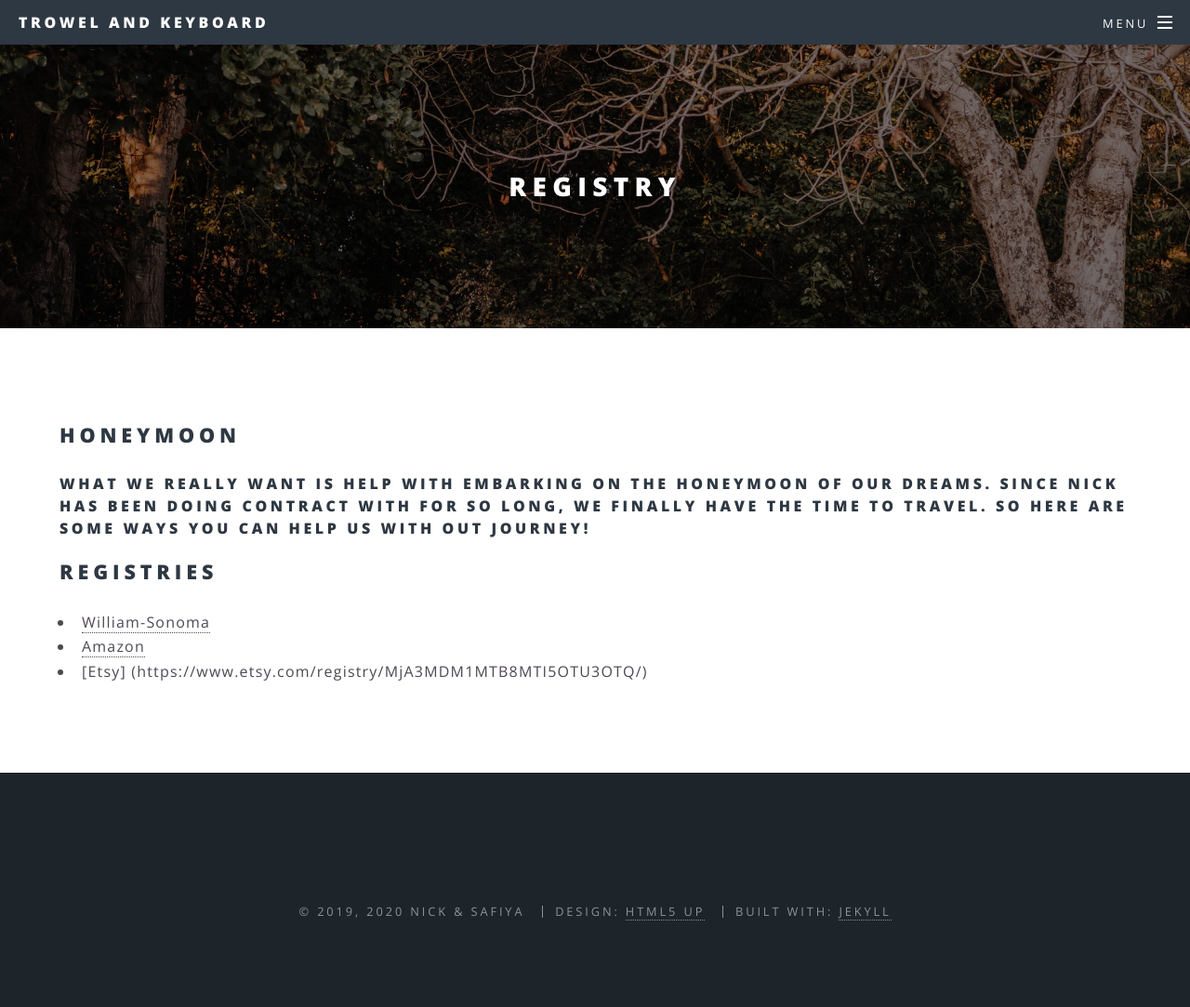
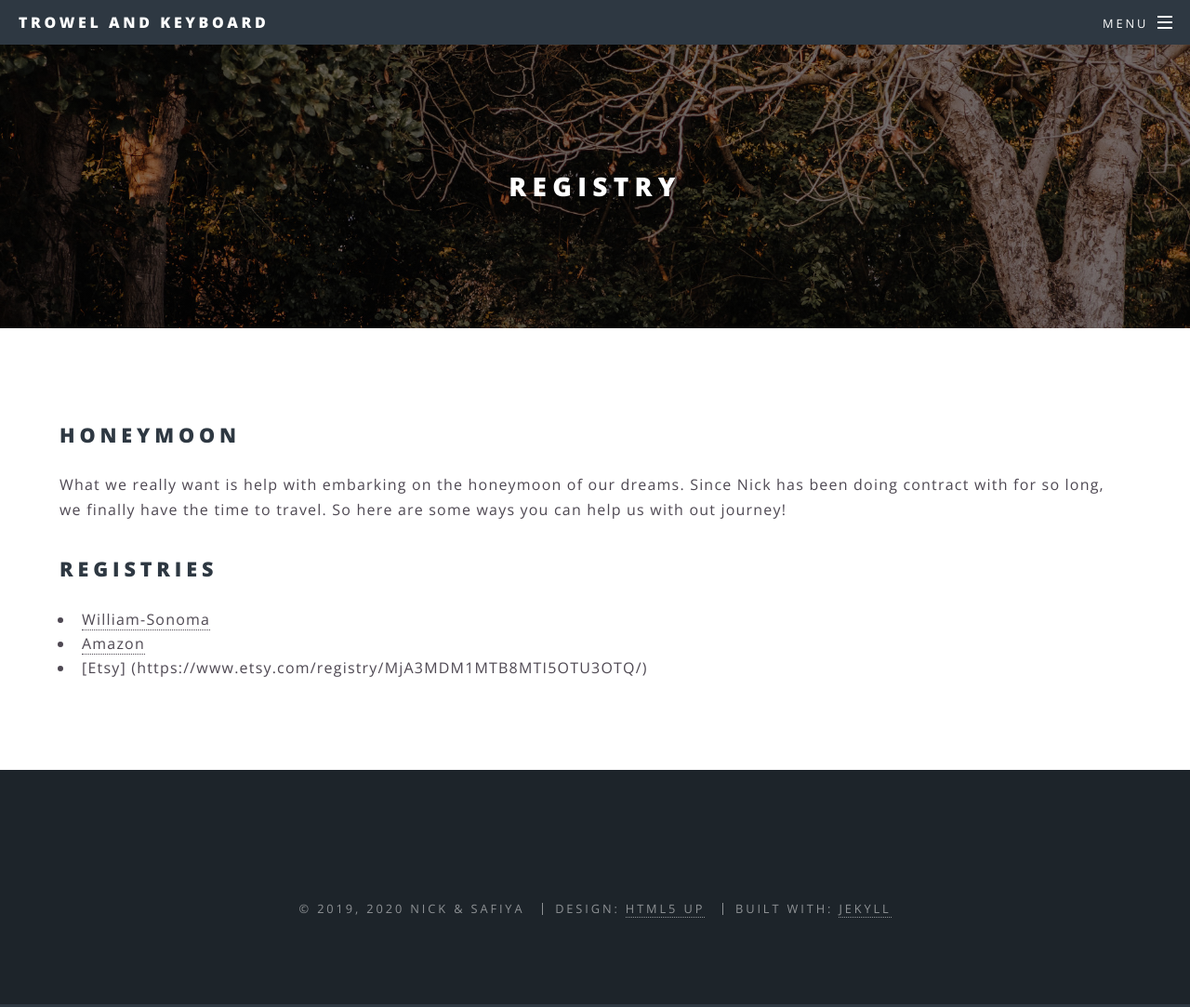
Before and after one commit to trowelandkeyboard/trowelandkeyboard.github.io, a Jekyll site: the page built from registry.md, in a window 1280 px wide and 1083 px high. Shown: the whole window at 93% size. Built offline with Jekyll 4.4.1, drawn with Linux system fonts in a browser that asks for light colours.

```diff
--- a/registry.md
+++ b/registry.md
@@ -4,7 +4,7 @@ title: Registry
 permalink: /registry/
 ---
 ## Honeymoon
-#### What we really want is help with embarking on the honeymoon of our dreams. Since Nick has been doing contract with for so long, we finally have the time to travel. So here are some ways you can help us with out journey!
+What we really want is help with embarking on the honeymoon of our dreams. Since Nick has been doing contract with for so long, we finally have the time to travel. So here are some ways you can help us with out journey!
 
 ## Registries
 
```
